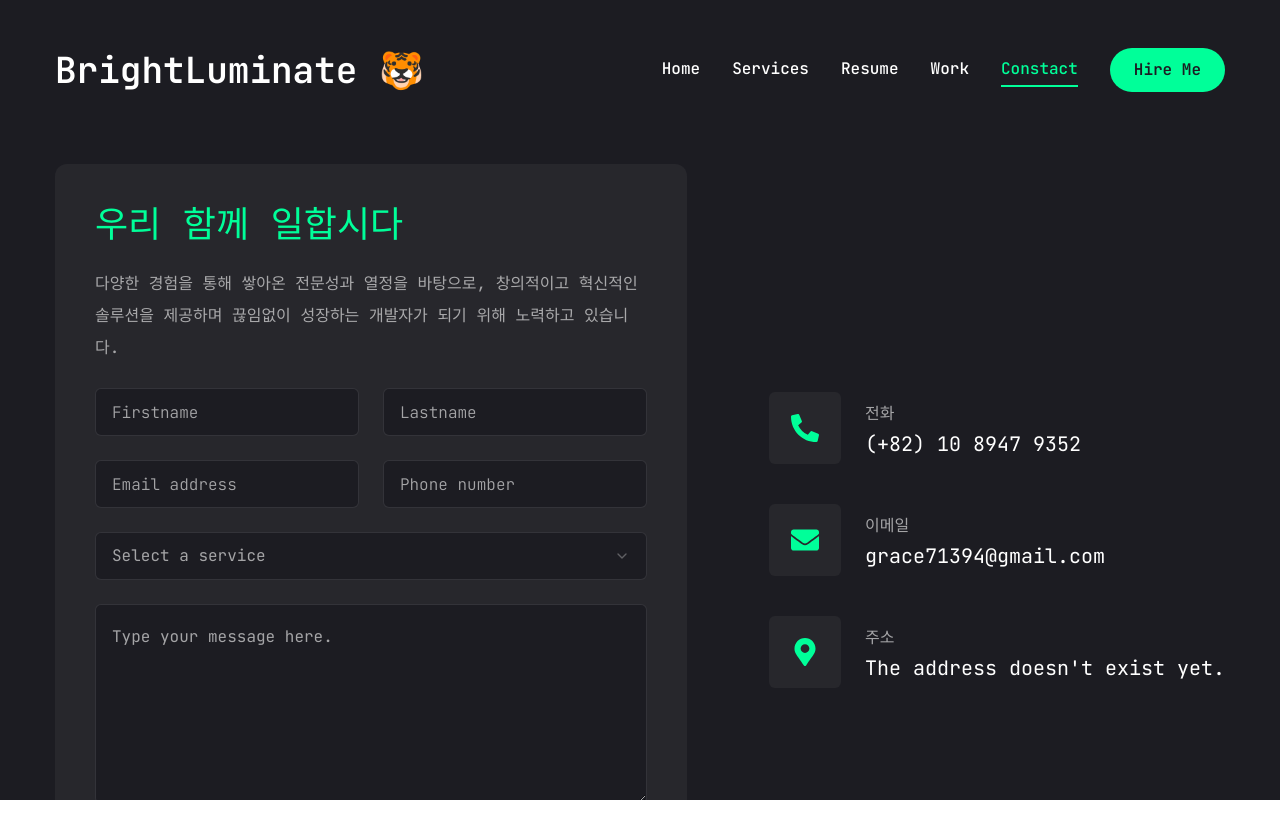
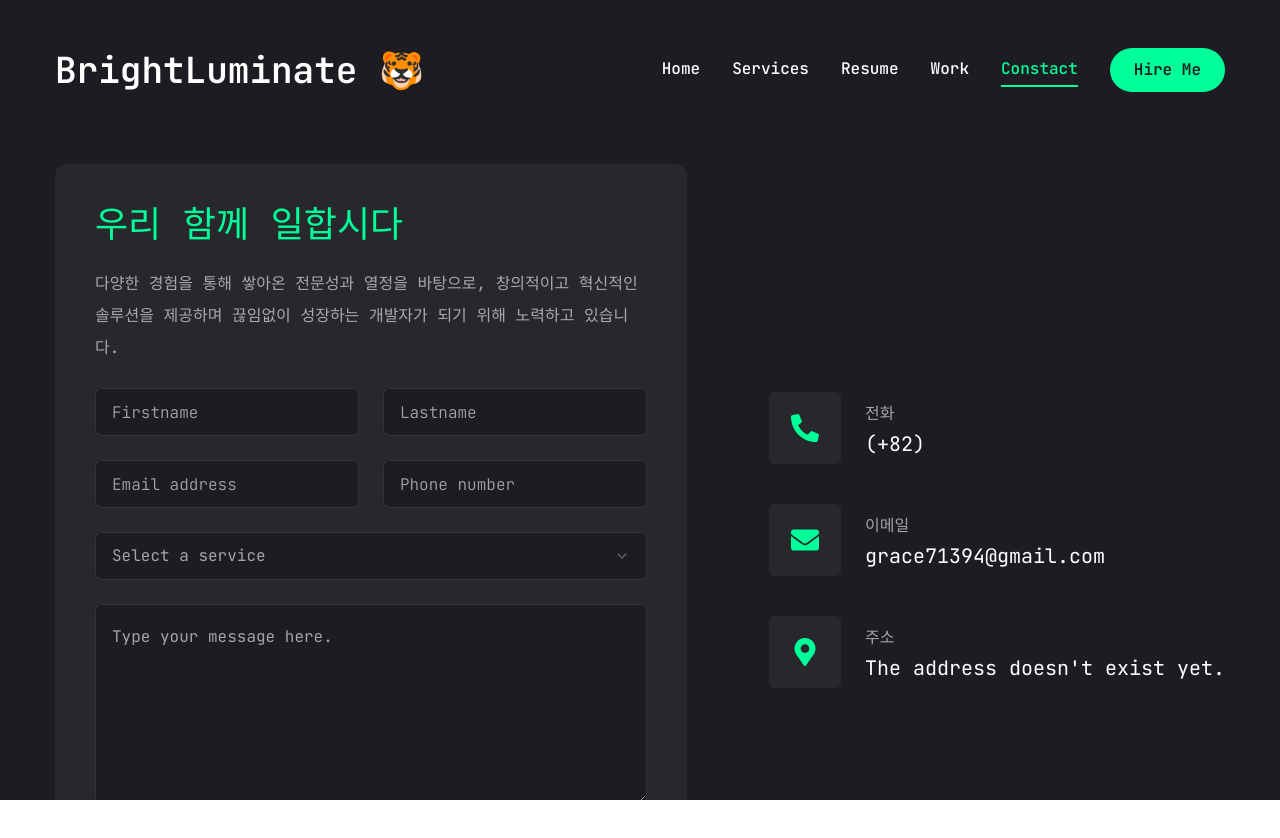
Before and after one commit to BrightLuminate/portfolio, a Next.js app: page /contact in a window 1280 px wide. Shown: the top 838 px of the page. Built offline with nearby package versions, Linux system fonts and the light colour scheme.

Commit message:
Update page.jsx

```diff
--- a/app/contact/page.jsx
+++ b/app/contact/page.jsx
@@ -20,7 +20,7 @@ const info = [
   {
     icon: <FaPhoneAlt />,
     title: "전화",
-    description: "(+82) 10 8947 9352",
+    description: "(+82) ",
   },
   {
     icon: <FaEnvelope />,
```
